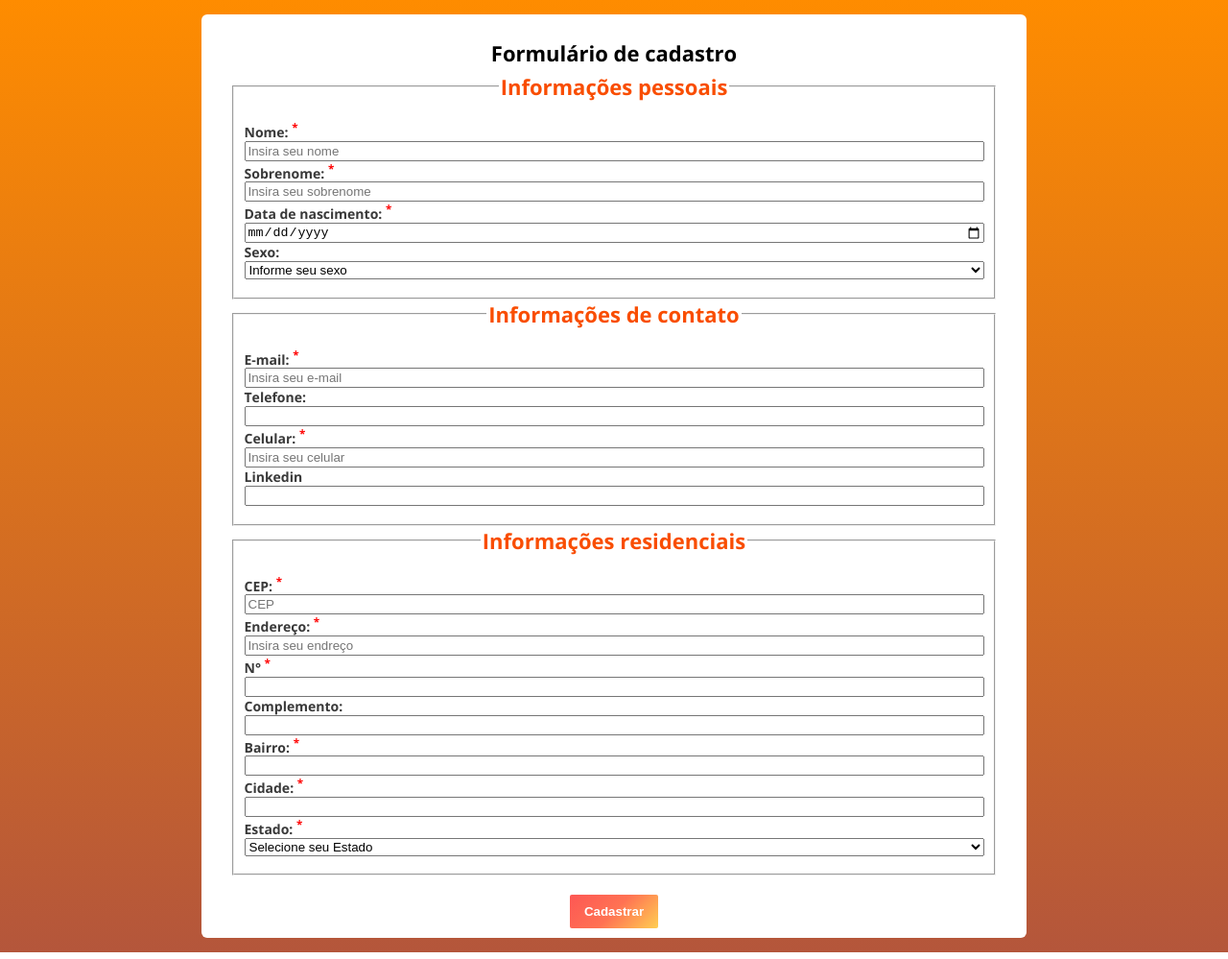
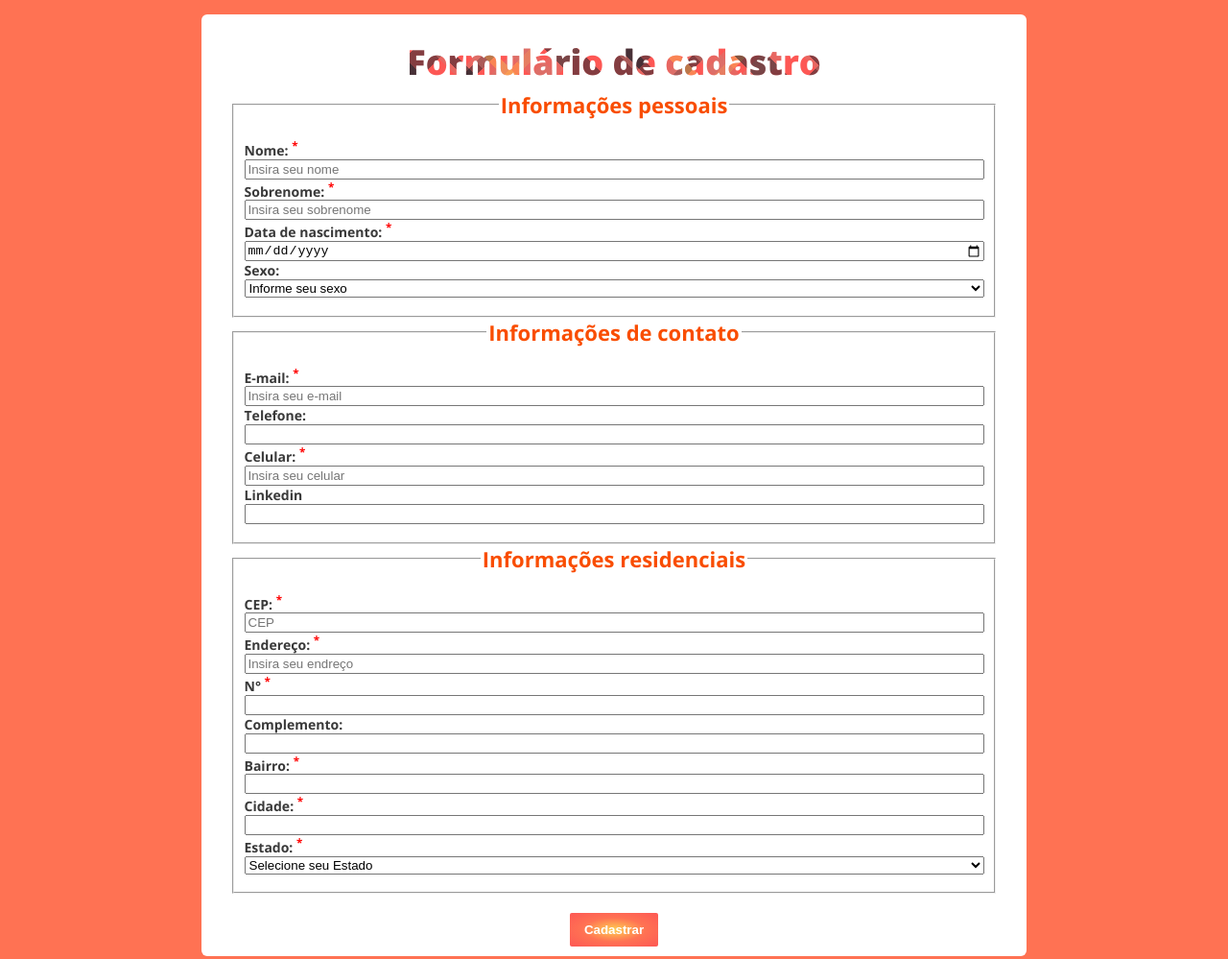
Before and after one commit to lilian-rangel/Projeto-formulario-de-cadastro, a plain HTML site: page index.html in a window 1280 px wide. Shown: the whole page at 96% size. Drawn offline with nearby package versions, Linux system fonts and the light colour scheme.

Commit message:
estilização do título,botão e background/13ctd

```diff
--- a/index.html
+++ b/index.html
@@ -11,7 +11,7 @@
 <body>
     <div class="wrapper">
         <form id="formulario" method="post" autocomplete="off" name="formulario" action="">
-            <legend style="color: black;">Formulário de cadastro</legend>
+            <p class="tituloFormulario">Formulário de cadastro</p>
             <fieldset>
                 <legend>Informações pessoais</legend>
                 <div class="informacoesPessoais">
--- a/styles.css
+++ b/styles.css
@@ -7,7 +7,7 @@ input {
     outline: none;
   }
   body {
-    background: linear-gradient(180deg, #fe8c00 0%, #b4563b 100%);
+    background: #ff7253;
     background-size: 100%;
     margin: 0;
     height: 100%;
@@ -19,6 +19,30 @@ input {
     align-items: center;
     justify-content: center;
     height: 100%;
+  }
+  .tituloFormulario {
+    background-color: #fd5754;
+    background-image: repeating-linear-gradient(45deg, transparent 5px, hsla(197, 62%, 11%, 0.5) 5px, hsla(197, 62%, 11%, 0.5) 10px,
+    hsla(5, 53%, 63%, 0) 10px, hsla(5, 53%, 63%, 0) 35px, hsla(5, 53%, 63%, 0.5) 35px, hsla(5, 53%, 63%, 0.5) 40px,
+    hsla(197, 62%, 11%, 0.5) 40px, hsla(197, 62%, 11%, 0.5) 50px, hsla(197, 62%, 11%, 0) 50px, hsla(197, 62%, 11%, 0) 60px,
+    hsla(5, 53%, 63%, 0.5) 60px, hsla(5, 53%, 63%, 0.5) 70px, hsla(35, 91%, 65%, 0.5) 70px, hsla(35, 91%, 65%, 0.5) 80px,
+    hsla(35, 91%, 65%, 0) 80px, hsla(35, 91%, 65%, 0) 90px, hsla(5, 53%, 63%, 0.5) 90px, hsla(5, 53%, 63%, 0.5) 110px,
+    hsla(5, 53%, 63%, 0) 110px, hsla(5, 53%, 63%, 0) 120px, hsla(197, 62%, 11%, 0.5) 120px, hsla(197, 62%, 11%, 0.5) 140px
+    ),
+  repeating-linear-gradient(135deg, transparent 5px, hsla(197, 62%, 11%, 0.5) 5px, hsla(197, 62%, 11%, 0.5) 10px,
+    hsla(5, 53%, 63%, 0) 10px, hsla(5, 53%, 63%, 0) 35px, hsla(5, 53%, 63%, 0.5) 35px, hsla(5, 53%, 63%, 0.5) 40px,
+    hsla(197, 62%, 11%, 0.5) 40px, hsla(197, 62%, 11%, 0.5) 50px, hsla(197, 62%, 11%, 0) 50px, hsla(197, 62%, 11%, 0) 60px,
+    hsla(5, 53%, 63%, 0.5) 60px, hsla(5, 53%, 63%, 0.5) 70px, hsla(35, 91%, 65%, 0.5) 70px, hsla(35, 91%, 65%, 0.5) 80px,
+    hsla(35, 91%, 65%, 0) 80px, hsla(35, 91%, 65%, 0) 90px, hsla(5, 53%, 63%, 0.5) 90px, hsla(5, 53%, 63%, 0.5) 110px,
+    hsla(5, 53%, 63%, 0) 110px, hsla(5, 53%, 63%, 0) 140px, hsla(197, 62%, 11%, 0.5) 140px, hsla(197, 62%, 11%, 0.5) 160px
+  );
+    -webkit-background-clip: text;
+    color: transparent;
+    font-weight: 900;
+    font-size: 36px;
+    text-align: center;
+    margin: 5px;
+
   }
   #formulario {
     width: 800px;
@@ -35,6 +59,7 @@ input {
     margin: 5px 0;
     font-size: 22px;
   }
+
   .informacoesPessoais, .informacoesContato, .informacoesResidenciais {
     margin: 10px 0;
     display: flex;
@@ -52,7 +77,7 @@ input {
     margin-top: 10px ;
   }
   .botao {
-    background: linear-gradient(-45deg, #ffce51, #ff7253, #fd5754);
+    background: radial-gradient(#ffce51, #ff7253, #fd5754);
     border-radius: 2px;
     padding: 10px 15px;
     border: none;
```
